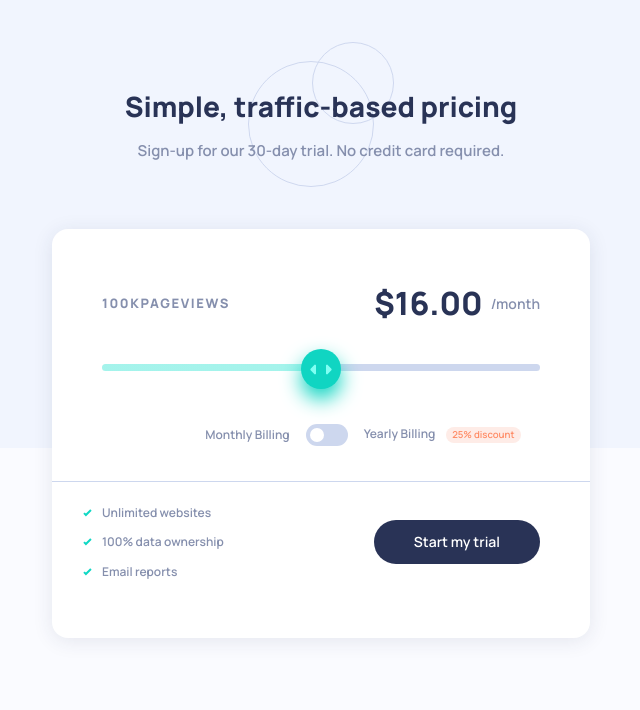
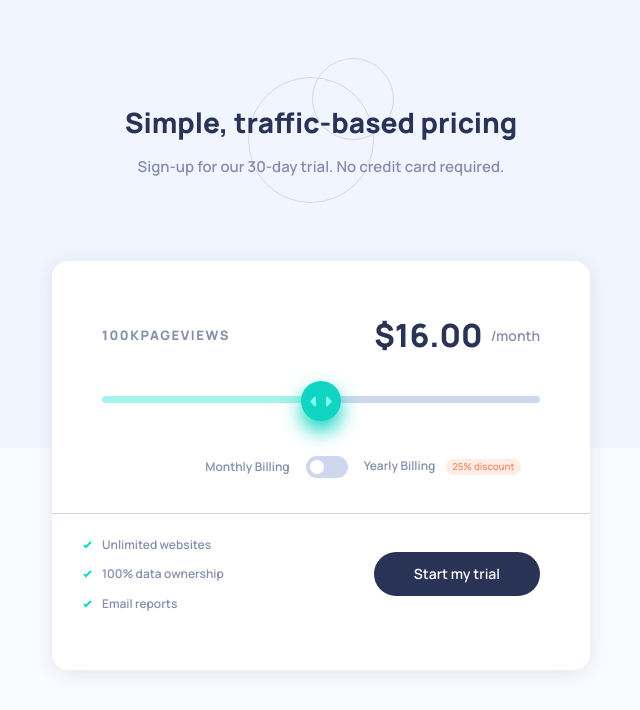
Before and after one commit to PhoenixDev22/pricing-component-main, a website: page index.html in a window 1280 px wide. Shown: the whole page, without its empty margins (319-959 px from the left). Drawn offline with Linux system fonts and the light colour scheme.

Commit message:
Update main.css

```diff
--- a/css/main.css
+++ b/css/main.css
@@ -688,6 +688,9 @@ input[type=radio] {
   .description {
     max-width: unset;
   }
+  .component__header{
+    padding: 5.0625rem 0 3.5rem;
+  }
   .component__form {
     max-width: 540px;
   }
```
